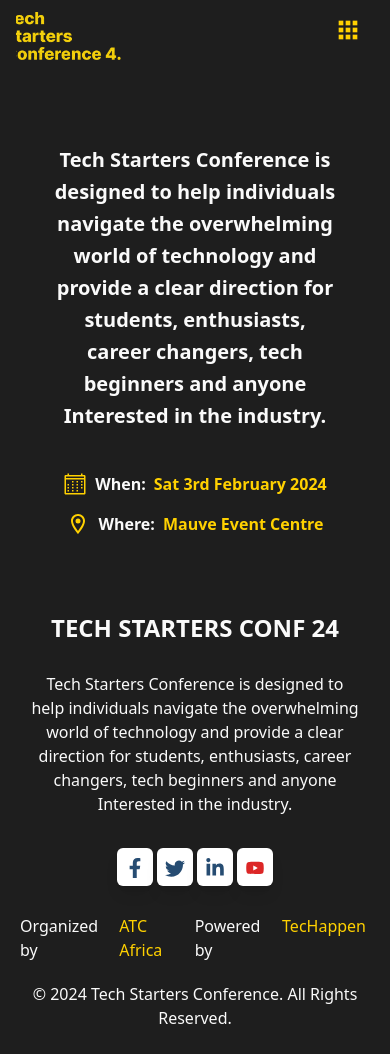
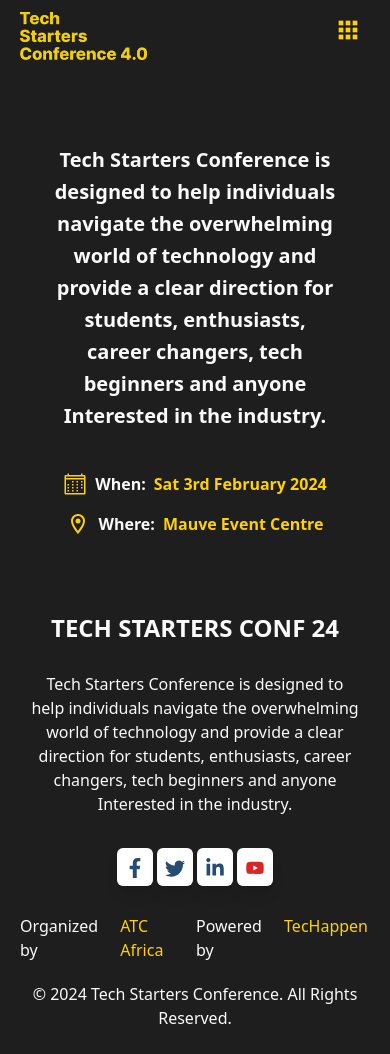
Before and after one commit to Amazing-Tech-Community/tech-con, a Next.js app: page /About in a window 390 px wide. Built offline with nearby package versions, Linux system fonts and the light colour scheme.

Commit message:
added team section

```diff
--- a/src/components/Footer.js
+++ b/src/components/Footer.js
@@ -68,10 +68,10 @@ Interested in the industry.
               </motion.div>
 
       <div className='flex flex-row sm:justify-center py-2'>
-        <h1>Organized by </h1>
-        <h1 className='text-[#ffd100] px-1'>ATC Africa </h1>
+        <h1 className=''>Organized by </h1>
+        <h1 className='text-[#ffd100] px-0.5'>ATC Africa </h1>
         <h1> Powered by </h1>
-        <h1 className='text-[#ffd100] px-1'>TecHappen </h1>
+        <h1 className='text-[#ffd100] px-0.5'>TecHappen </h1>
       </div>
 
       <h1 className=' py-3 flex px-3 justify-center xx:text-center'>© 2024 Tech Starters Conference. All Rights Reserved. </h1>
--- a/src/components/Navbar.js
+++ b/src/components/Navbar.js
@@ -45,7 +45,7 @@ const Navbar = () => {
         <Image
           src={logo}
           alt="logo"
-          className="w-[113px] h-14 sm:w-full xx:p-1 sm:p-2 sm:h-12 object-cover object-center "
+          className="w-full h-14 sm:w-full xx:py-1  xx:px-2 sm:p-2 sm:h-12 object-cover object-center "
         />
         {/* <div className='text-[#ffd100] px-3 visible sm:hidden font-bold ml-1 '>
           <h1 className='text-md sm:text-2xl'>TECH STARTERS CONF 24</h1>
--- a/src/components/SectionSix.js
+++ b/src/components/SectionSix.js
@@ -12,7 +12,7 @@ const SectionSix = () => {
        <div className="absolute inset-0 flex flex-col justify-center bg-gradient-to-r from-[#07031c9b] to-[#07031caa] bg-opacity-10 transition-all duration-300 hover:bg-opacity-40 py-12 sm:px-6 px-2 ">
        </div>
 
-    <h1 className='text-white text-4xl font-semibold capitalize z-10'>
+    <h1 className='text-white sm:text-4xl xx:text-2xl font-semibold capitalize z-10'>
       Event Speakers
     </h1>
 
--- a/src/components/Sponsors.js
+++ b/src/components/Sponsors.js
@@ -10,7 +10,7 @@ const Sponsors = () => {
         <div className='flex flex-col  py-8'>
 
             <div className='flex justify-center'>
-            <h1 className="text-green font-bold">
+            <h1 className="text-green py-4 font-bold">
                 <b className="text-white font-bold text-3xl">Sponsors</b>
             </h1>
             </div>
--- /dev/null
+++ b/src/components/Team.js
@@ -0,0 +1,16 @@
+import React from 'react'
+import AnimatedText from '../components/AnimatedText'
+
+const Team = () => {
+    return (
+        <div className='py-24'>
+            <h1 className='text-white sm:text-4xl xx:text-2xl font-semibold flex justify-center py-6 capitalize z-10'>
+                Team
+            </h1>
+
+            <AnimatedText text="Coming Soon" className='xx:text-4xl sm:text-4xl z-10 text-[#ffd100]' />
+        </div>
+    )
+}
+
+export default Team
--- a/src/pages/index.js
+++ b/src/pages/index.js
@@ -10,6 +10,7 @@ import Hero from "@/components/Hero";
 // import Pics from "@/components/Pics";
 import Faq from "@/components/Faq";
 import Sponsors from "@/components/Sponsors";
+import Team from "@/components/Team";
 
 export default function Home() {
   return (
@@ -28,6 +29,7 @@ export default function Home() {
           <SectionFour />
           <SectionFive />
           <SectionSix />
+          <Team />
           <Sponsors />
           {/* <Pics /> */}
           <Faq />
```
